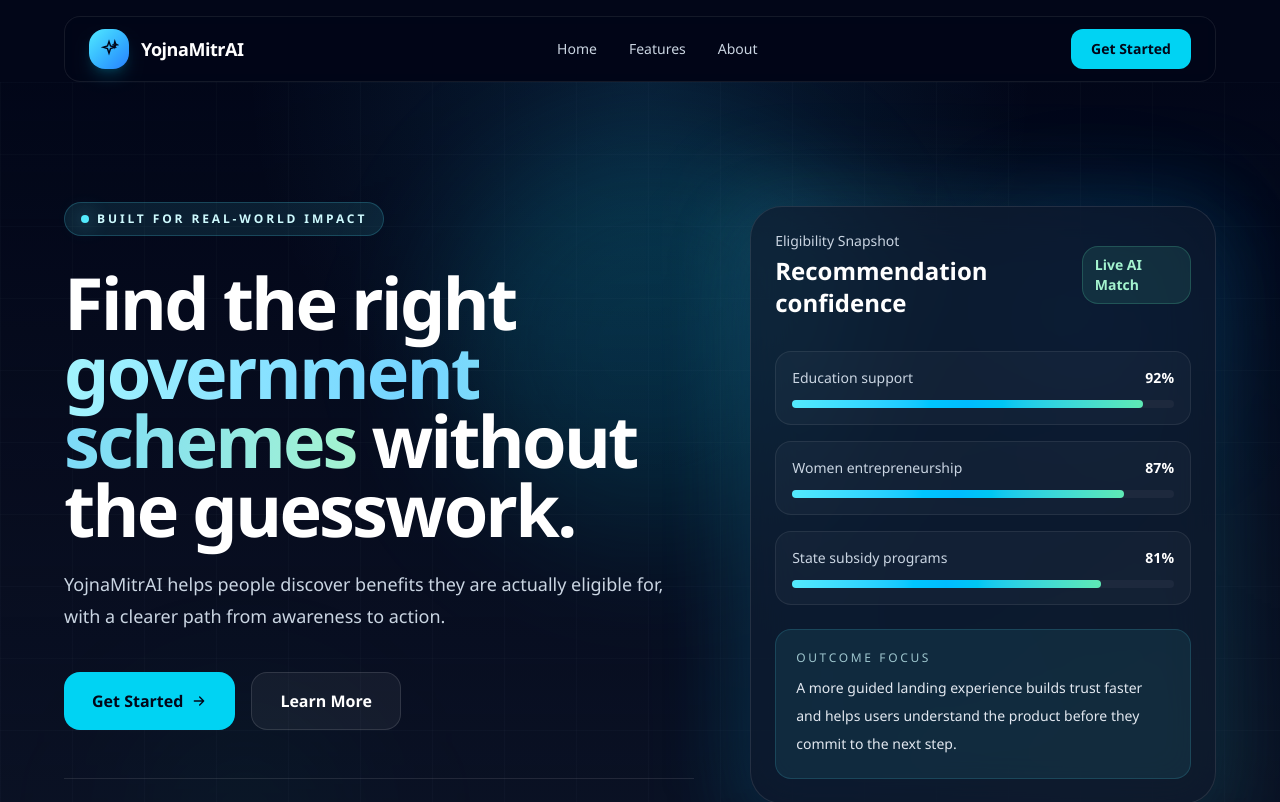
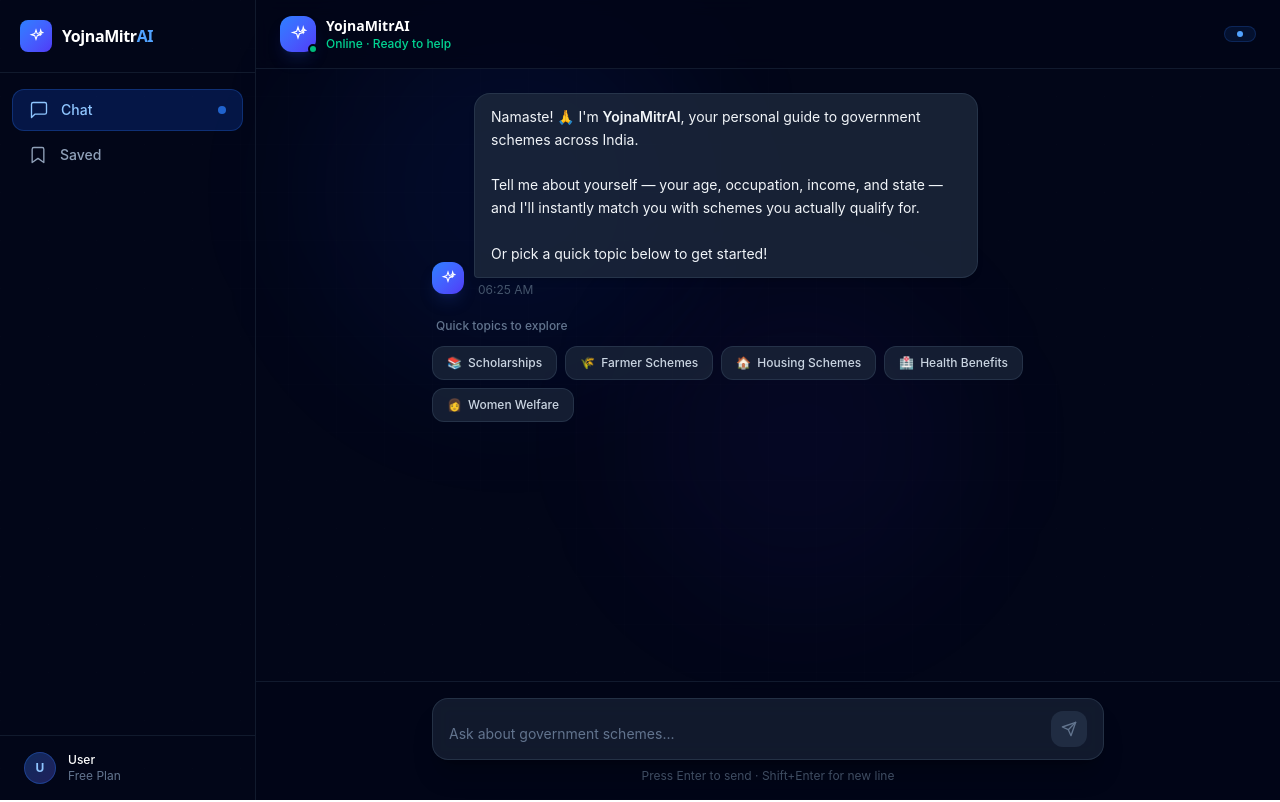
Before and after one commit to Mithlesh-15/YojnaMitrAI, a React (Vite) app in the folder Frontend/: page /dashboard/chat in a window 1280 px wide. Before the commit this address led to /. Shown: the top 802 px of the page. Built offline with nearby package versions, Linux system fonts and the light colour scheme.

Commit message:
Modify and create routes

```diff
--- a/Frontend/src/App.tsx
+++ b/Frontend/src/App.tsx
@@ -6,7 +6,8 @@ function App() {
   return (
     <Routes>
       <Route path="/" element={<Home />} />
-      <Route path="/dashboard" element={<Dashboard />} />
+      <Route path="/dashboard/chat" element={<Dashboard />} />
+      <Route path="/dashboard/saved" element={<p>hello</p>} />
       <Route path="*" element={<Navigate to="/" replace />} />
     </Routes>
   );
--- a/Frontend/src/components/SideBar.tsx
+++ b/Frontend/src/components/SideBar.tsx
@@ -1,3 +1,5 @@
+import { Link } from "react-router-dom";
+
 const IconSparkle: React.FC<{ className?: string }> = ({ className }) => (
   <svg className={className} viewBox="0 0 24 24" fill="none" stroke="currentColor" strokeWidth={1.6}>
     <path d="M12 3l1.8 5.4L19 10l-5.2 1.6L12 17l-1.8-5.4L5 10l5.2-1.6z" />
@@ -39,8 +41,8 @@ interface NavItem {
 }
 
 const NAV_ITEMS: NavItem[] = [
-  { id: "chat", label: "Chat", icon: <IconChat className="w-5 h-5" /> },
-  { id: "saved", label: "Saved", icon: <IconBookmark className="w-5 h-5" /> },
+  { id: "chat", label: "Chat", icon: <IconChat className="w-5 h-5" /> ,href:"/dashboard/chat"},
+  { id: "saved", label: "Saved", icon: <IconBookmark className="w-5 h-5" /> ,href:"/dashboard/saved"},
 ];
 
 const Sidebar: React.FC<SidebarProps> = ({ activeNav, setActiveNav, isOpen, onClose }) => (
@@ -76,7 +78,7 @@ const Sidebar: React.FC<SidebarProps> = ({ activeNav, setActiveNav, isOpen, onCl
       {/* Nav */}
       <nav className="flex-1 px-3 py-4 space-y-1">
         {NAV_ITEMS.map((item) => (
-          <button
+          <Link to={item.href || "#"}
             key={item.id}
             onClick={() => { setActiveNav(item.id); onClose(); }}
             className={`w-full flex items-center gap-3 px-4 py-2.5 rounded-xl text-sm font-medium transition-all duration-200
@@ -90,7 +92,7 @@ const Sidebar: React.FC<SidebarProps> = ({ activeNav, setActiveNav, isOpen, onCl
             {item.id === "chat" && (
               <span className="ml-auto w-2 h-2 rounded-full bg-blue-500 animate-pulse" />
             )}
-          </button>
+          </Link>
         ))}
       </nav>
 
--- a/Frontend/src/pages/Hero.tsx
+++ b/Frontend/src/pages/Hero.tsx
@@ -346,7 +346,7 @@ function Navbar() {
           <div className="hidden md:block">
             <button
               type="button"
-              onClick={() => navigate("/dashboard")}
+              onClick={() => navigate("/dashboard/chat")}
               className="rounded-xl bg-cyan-400 px-5 py-2.5 text-sm font-semibold text-slate-950 transition hover:-translate-y-0.5 hover:bg-cyan-300"
             >
               Get Started
@@ -380,7 +380,7 @@ function Navbar() {
                 type="button"
                 onClick={() => {
                   setMenuOpen(false);
-                  navigate("/dashboard");
+                  navigate("/dashboard/chat");
                 }}
                 className="mt-2 rounded-xl bg-cyan-400 px-4 py-3 text-sm font-semibold text-slate-950"
               >
@@ -407,7 +407,7 @@ function HeroSection() {
         <div className="hero-orb absolute right-[8%] top-40 h-48 w-48 rounded-full bg-blue-500/15 blur-3xl" />
         <div className="hero-orb absolute bottom-10 left-[10%] h-52 w-52 rounded-full bg-emerald-400/10 blur-3xl" />
         <div className="absolute inset-0 bg-[radial-gradient(circle_at_top,rgba(56,189,248,0.12),transparent_36%),linear-gradient(180deg,rgba(15,23,42,0.05),rgba(15,23,42,0.8))]" />
-        <div className="absolute inset-0 opacity-[0.18] [background-image:linear-gradient(rgba(148,163,184,0.18)_1px,transparent_1px),linear-gradient(90deg,rgba(148,163,184,0.18)_1px,transparent_1px)] [background-size:72px_72px]" />
+        <div className="absolute inset-0 opacity-[0.18] background-image:linear-gradient(rgba(148,163,184,0.18)_1px,transparent_1px),linear-gradient(90deg,rgba(148,163,184,0.18)_1px,transparent_1px) background-size:72px_72px" />
       </div>
 
       <div className="relative mx-auto max-w-6xl">
@@ -434,7 +434,7 @@ function HeroSection() {
             <div className="mt-10 flex flex-col gap-4 sm:flex-row">
               <button
                 type="button"
-                onClick={() => navigate("/dashboard")}
+                onClick={() => navigate("/dashboard/chat")}
                 className="group inline-flex items-center justify-center gap-2 rounded-2xl bg-cyan-400 px-7 py-4 text-base font-semibold text-slate-950 transition duration-300 hover:-translate-y-1 hover:bg-cyan-300 hover:shadow-[0_18px_45px_rgba(34,211,238,0.28)]"
               >
                 Get Started
@@ -693,7 +693,7 @@ function CTASection() {
           </div>
 
           <Link
-            to="/dashboard"
+            to="/dashboard/chat"
             className="inline-flex items-center justify-center rounded-2xl bg-white px-7 py-4 text-base font-semibold text-slate-950 transition duration-300 hover:-translate-y-1 hover:bg-cyan-50"
           >
             Launch Dashboard
```
